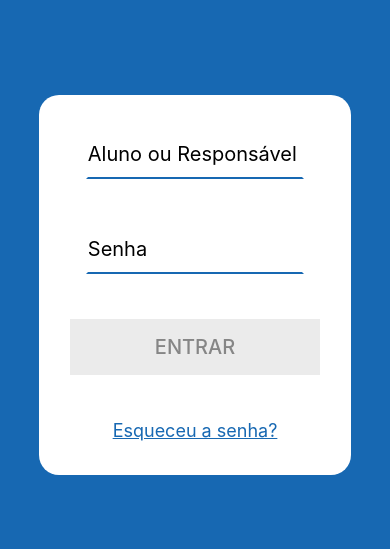
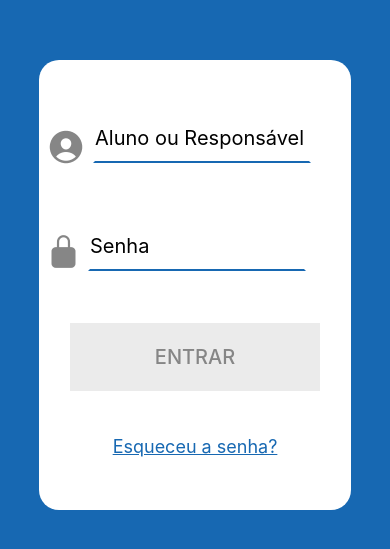
Before and after one commit to LeoTintin/React-Native-Grupo04, a React Native app: screen /StackLogin in a window 390 px wide. Shown: the part 137-686 px from the top of the page. Built offline with nearby package versions, Linux system fonts and the light colour scheme.

Commit message:
Estilização do Login

```diff
--- a/src/Pages/Login/index.tsx
+++ b/src/Pages/Login/index.tsx
@@ -1,8 +1,16 @@
 import React from "react";
-import { TextInput, TouchableOpacity, View, Text } from "react-native";
+import {
+  TextInput,
+  TouchableOpacity,
+  View,
+  Text,
+  TouchableWithoutFeedback,
+  Keyboard,
+} from "react-native";
 import { styled } from "./style";
 import { useNavigation } from "@react-navigation/native";
 import { TabsRoutes } from "../../Routes/TabsRoutes";
+import Icon from "@expo/vector-icons/Ionicons";
 export function Login() {
   const nav = useNavigation();
 
@@ -11,18 +19,37 @@ export function Login() {
   };
 
   return (
+    <TouchableWithoutFeedback onPress={Keyboard.dismiss}>
       <View style={styled.container}>
         <View style={styled.caixa}>
+          <View style={{ flexDirection: "row" }}>
+            <Icon
+              style={styled.icons}
+              name="person-circle"
+              color={"#868686"}
+              size={40}
+            />
             <TextInput
               style={styled.TextInput}
               placeholder="Aluno ou Responsável"
             />
+          </View>
+          <View style={{ flexDirection: "row" }}>
+            <Icon
+              style={styled.icons}
+              name="lock-closed"
+              color={"#868686"}
+              size={35}
+            />
             <TextInput style={styled.TextInput} placeholder="Senha" />
+          </View>
+
           <TouchableOpacity style={styled.button} onPress={handleLogin}>
             <Text style={styled.buttonText}>ENTRAR</Text>
           </TouchableOpacity>
           <Text style={styled.forgor}>Esqueceu a senha?</Text>
         </View>
       </View>
+    </TouchableWithoutFeedback>
   );
 }
--- a/src/Pages/Login/style.ts
+++ b/src/Pages/Login/style.ts
@@ -9,7 +9,7 @@ export const styled = StyleSheet.create({
   },
   caixa: {
     width: "80%",
-    height: "45%",
+    height: 450,
     backgroundColor: "#fff",
     borderRadius: 20,
     borderColor: "#fff",
@@ -44,5 +44,9 @@ forgor:{
     color:"#1768B2",
     fontSize:18,
     textDecorationLine:"underline"
-}
+},
+icons:{
+ padding:7,
+ marginTop:5
+},
 });
```
Lines whose indentation alone changed are shown as unchanged.
